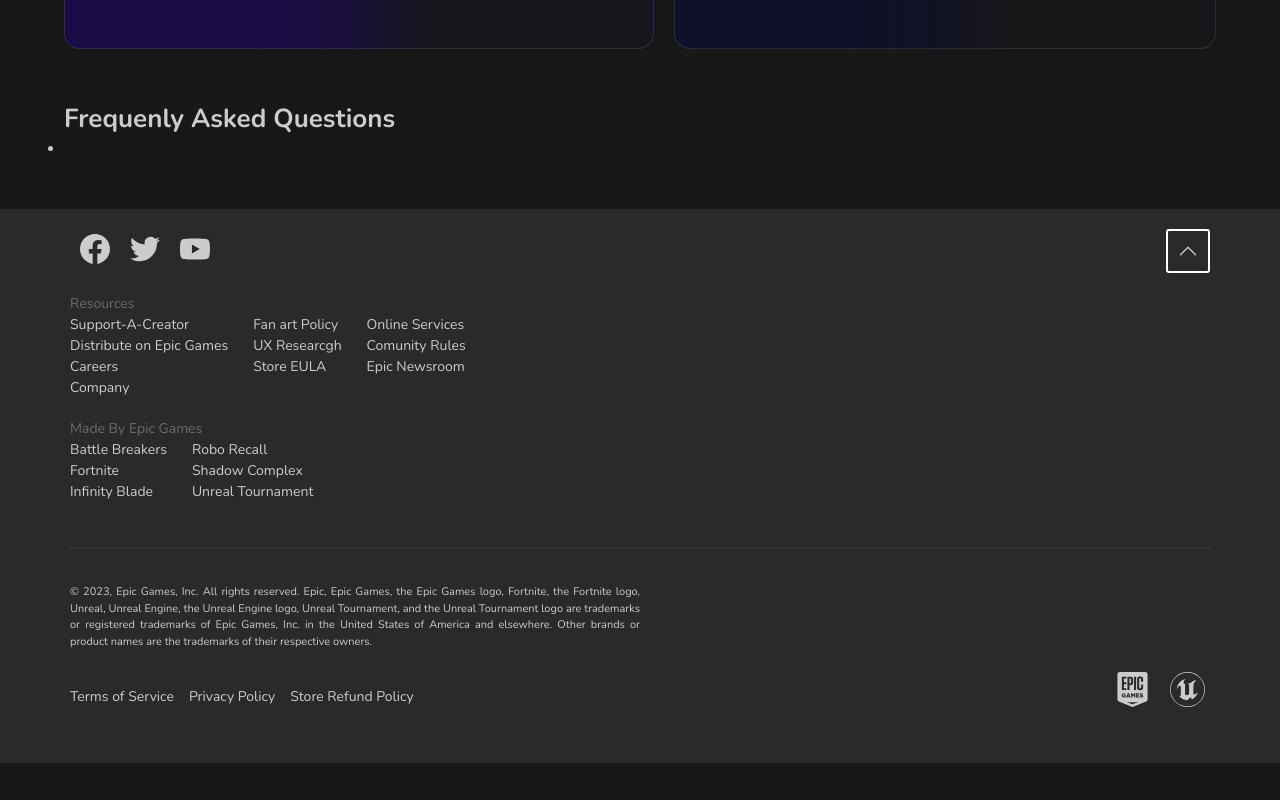
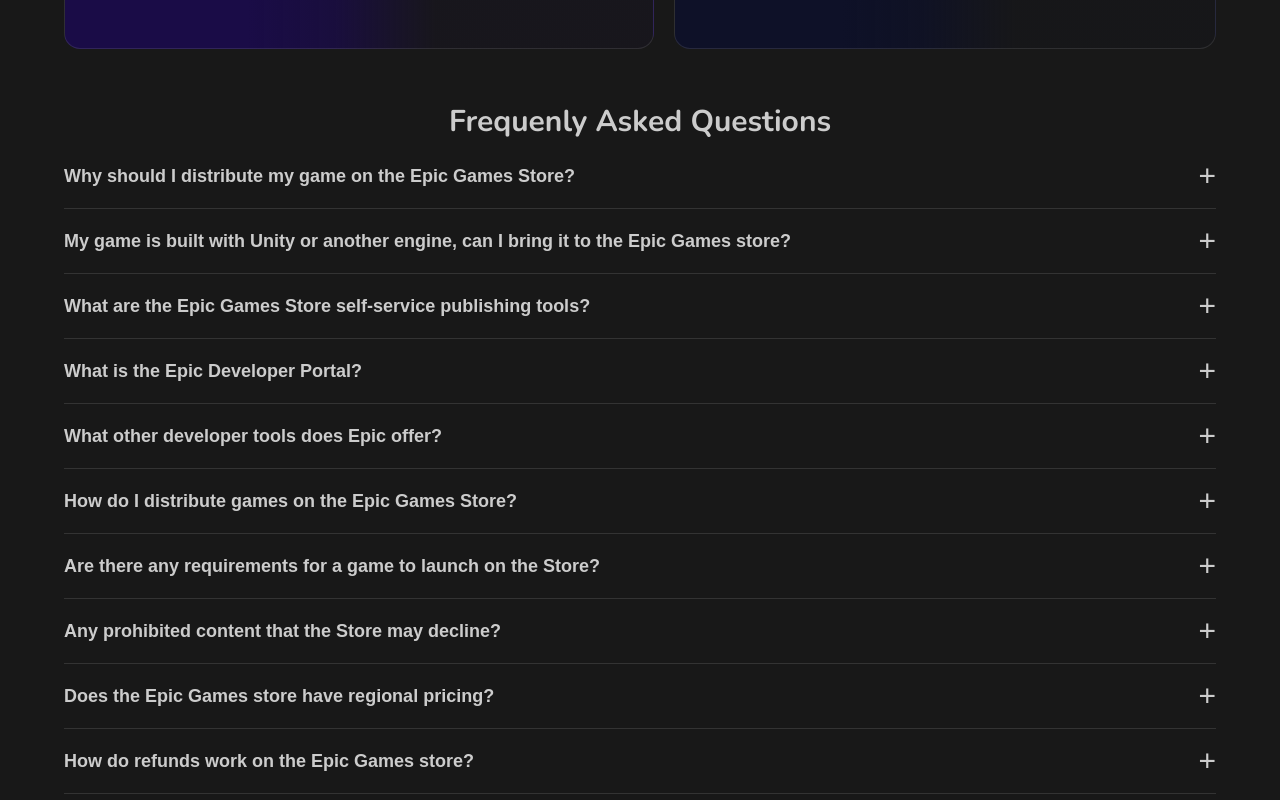
Before and after one commit to Slavo89/TheGamingRoom, a React (Vite) app: page /distribution in a window 1280 px wide. Shown: the part 2260-3060 px from the top of the page. Before the commit the page ends 3023 px from the top, so only its background shows below. Built offline with nearby package versions, Linux system fonts and the light colour scheme.

Commit message:
finished distribution page

```diff
--- a/src/components/Layout/Header.jsx
+++ b/src/components/Layout/Header.jsx
@@ -61,9 +61,10 @@
 						</li>
 						<li className={classes.listItem}>
 							<a
-								to="https://www.epicgames.com/help/"
+								href="https://www.epicgames.com/help/"
 								target="_blank"
-								onClick={closeAndNavigate}
+								rel="noreferrer"
+								// onClick={closeAndNavigate}
 								tabIndex="0"
 							>
 								Support
@@ -71,9 +72,10 @@
 						</li>
 						<li className={classes.listItem}>
 							<a
-								to="https://www.unrealengine.com/"
+								href="https://www.unrealengine.com/"
 								target="_blank"
-								onClick={closeAndNavigate}
+								rel="noreferrer"
+								// onClick={closeAndNavigate}
 								tabIndex="0"
 							>
 								Unreal Engine
--- a/src/pages/DistributionPage.jsx
+++ b/src/pages/DistributionPage.jsx
@@ -1,8 +1,217 @@
+import { useState } from 'react';
 import classes from './DistributionPage.module.scss';
 import useMediaQuery from './../hooks/use-MediaQuery';
 
 const DistributionPage = () => {
+	const unicodeArrow = '&#8599';
 	const is1024px = useMediaQuery('(width >= 1024px)');
+
+	const [activeItems, setActiveItems] = useState({});
+
+	const toggleActiveClassHandler = (itemId) => {
+		setActiveItems((prevState) => ({
+			...prevState,
+			[itemId]: !prevState[itemId],
+		}));
+	};
+
+	const questionItems = [
+		{
+			id: 1,
+			question: 'Why should I distribute my game on the Epic Games Store?',
+			answer: (
+				<p>
+					The Epic Games Store has a global audience of over 230M+ users, a
+					88%/12% revenue split and additional no-cost services to help bring
+					your game to market. For games built on Unreal Engine, engine royalty
+					fees are waived for in-store purchases using Epic`s payment processor.
+					In-app purchases and products using their own payment processor are
+					not exempt from engine royalties.
+				</p>
+			),
+		},
+		{
+			id: 2,
+			question:
+				'My game is built with Unity or another engine, can I bring it to the Epic Games store?',
+			answer: (
+				<p>
+					Yes, the Epic Games store is engine-agnostic. Epic is aiming to bring
+					great games to players, regardless of your engine choice.
+				</p>
+			),
+		},
+		{
+			id: 3,
+			question: 'What are the Epic Games Store self-service publishing tools?',
+			answer: (
+				<p>
+					They are a suite of tools within the Epic Developer Portal used by
+					developers to set up their game pages, pricing, offers, builds, and
+					updates on the Epic Games Store.
+				</p>
+			),
+		},
+		{
+			id: 4,
+			question: 'What is the Epic Developer Portal?',
+			answer: (
+				<p>
+					The Developer Portal is the central hub to distribute games on the
+					Epic Games Store and enhance games with Epic Online Services. The
+					Developer Portal is used to update product information, configure
+					back-end services, support players, and view game financial data,
+					usage reports, and other statistical data. Learn more by reading the{' '}
+					<a
+						href="https://dev.epicgames.com/docs/dev-portal"
+						target="_blank"
+						rel="noreferrer"
+					>
+						Developer Portal documentation.
+					</a>
+				</p>
+			),
+		},
+		{
+			id: 5,
+			question: 'What other developer tools does Epic offer?',
+			answer: (
+				<p>
+					Epic offers an ecosystem of tools, services, and communities to help
+					anyone create, power, and distribute software. With a single Epic
+					Games account, anyone can create with Unreal Engine, enhance with Epic
+					Online Services and Kids Web Services, and distribute PC games on the
+					Epic Games Store. Even more tools like Twinmotion, MetaHuman, Quixel,
+					and Capturing Reality bring your project to the next level. And the
+					Epic Developer Community is here to connect creators alike to share
+					and learn. Learn more about{' '}
+					<a
+						href="https://dev.epicgames.com/en-US/home"
+						target="_blank"
+						rel="noreferrer"
+					>
+						Epic`s ecosystem of tools, services, and communities.
+					</a>
+				</p>
+			),
+		},
+		{
+			id: 6,
+			question: 'How do I distribute games on the Epic Games Store?',
+			answer: (
+				<p>
+					Getting started is easy, just log in or create an account at{' '}
+					<a
+						href="https://dev.epicgames.com/portal/en-US/"
+						target="_blank"
+						rel="noreferrer"
+					>
+						dev.epicgames.com/portal
+					</a>
+					. From there the sign up wizard will help guide registration of your
+					company and the build of your first game. Be sure to have business
+					information (contact info and tax/payout information) on hand.
+					Important to note there is a recoupable $100 USD submission fee per
+					game which will need to paid before releasing on the store. Read our
+					<a
+						href="https://store.epicgames.com/en-US/news/epic-games-store-launches-self-publishing-tools-for-game-developers-and-publishers"
+						target="_blank"
+						rel="noreferrer"
+					>
+						announcement blog
+					</a>{' '}
+					for an overview of the self-publishing process.
+				</p>
+			),
+		},
+		{
+			id: 7,
+			question: 'Are there any requirements for a game to launch on the Store?',
+			answer: (
+				<p>
+					All products published on the Epic Games Store adhere to our content
+					guidelines. In addition, they must launch, run, and be consistent with
+					the product description presented to users via their Product Details
+					Page (PDP). Multiplayer games must support crossplay across all PC
+					stores. This is to make sure players who purchase a multiplayer game
+					on any store can easily connect with other players, regardless of
+					where the game was purchased. To achieve this, you can implement
+					crossplay yourself, use a third-party SDK, or use Epic Online Services
+					for free. Achievements - All games onboarded to the Epic Games Store
+					publishing tools after March 9, 2023 are required to enable Epic Games
+					Store achievements if the game has achievements on other PC stores.
+					This helps standardize the player experience regardless of where the
+					game was purchased. Visit the{' '}
+					<a
+						href="https://dev.epicgames.com/docs/epic-games-store/requirements-guidelines/distribution-requirements/requirements-overview"
+						target="_blank"
+						rel="noreferrer"
+					>
+						Epic Games Store Requirements documentation
+					</a>{' '}
+					for more information.
+				</p>
+			),
+		},
+		{
+			id: 8,
+			question: 'Any prohibited content that the Store may decline?',
+			answer: (
+				<p>
+					Products that contain prohibited content (hateful or discriminatory
+					content, pornography, and illegal content) are not eligible for
+					distribution on the Epic Games Store. Content that infringes on
+					intellectual property you do not own or have rights to use scams,
+					frauds, or deceptive practices, such as fake games or malware are also
+					prohibited. Published products receiving complaints about content that
+					does not meet the criteria may be subject to re-review and removal
+					from the Epic Games Store. Visit the{' '}
+					<a
+						href="https://dev.epicgames.com/docs/epic-games-store/requirements-guidelines/content-ratings"
+						target="_blank"
+						rel="noreferrer"
+					>
+						Epic Games Store Ratings & Content Guidelines documentation
+					</a>{' '}
+					for more information.
+				</p>
+			),
+		},
+		{
+			id: 9,
+			question: 'Does the Epic Games store have regional pricing?',
+			answer: (
+				<p>
+					Yes, we do support regional pricing. We also have a set of suggested
+					regional discounts based on local norms.
+				</p>
+			),
+		},
+		{
+			id: 10,
+			question: 'How do refunds work on the Epic Games store?',
+			answer: (
+				<p>
+					Games and products purchased through the Epic Games Store are
+					generally eligible for a refund. These products are marked
+					“refundable”. If a game or product is marked as `non-refundable`, then
+					it is not eligible for a refund. Products that include virtual
+					currency or other consumables are marked “non-refundable” and are not
+					eligible for refund. Also, most in-app purchases are non-refundable.
+					Epic cannot provide refunds for purchases made outside of the Epic
+					Games Store. Visit the{' '}
+					<a
+						href="https://www.epicgames.com/site/pl/store-refund-policy"
+						target="_blank"
+						rel="noreferrer"
+					>
+						Epic Games Store Refund Policy
+					</a>{' '}
+					for more information.
+				</p>
+			),
+		},
+	];
 
 	return (
 		<>
@@ -227,9 +436,24 @@
 			<section className={classes.faq}>
 				<h2 className={classes.title}>Frequenly Asked Questions</h2>
 				<ul className={classes.questionList}>
-          <li className={classes.questionItem}>
-            <div></div>
-          </li>
+					{questionItems.map((item) => (
+						<li
+							key={item.id}
+							className={classes.questionItem}
+						>
+							<button
+								className={`${classes.accordion} ${
+									activeItems[item.id] ? classes.active : ''
+								}`}
+								onClick={() => toggleActiveClassHandler(item.id)}
+							>
+								{item.question}
+							</button>
+							<div className={classes.panel}>
+								<p>{item.answer}</p>
+							</div>
+						</li>
+					))}
 				</ul>
 			</section>
 		</>
--- a/src/pages/DistributionPage.module.scss
+++ b/src/pages/DistributionPage.module.scss
@@ -195,10 +195,69 @@
 }
 
 .faq {
-    .title {
-        // text-align: center;
-        font-size: 2.6rem;
-    }
+	margin-bottom: 10rem;
+	a {
+		color: currentColor;
+		transition: color .3s;
+		text-decoration: none;
+		border-bottom: 1px solid currentColor;
+		&:hover {
+			color: white;
+			opacity: 1;
+		}
+		&::after {
+			content: '\2197';
+			margin-left: 3px;
+			font-size: 1.2rem;
+
+		}
+	}
+	.title {
+		font-size: 3rem;
+		text-align: center;
+	}
+	.questionItem {
+		list-style: none;
+		border-bottom: 1px solid var(--border-color);
+		padding: 1.5rem 0;
+		.accordion {
+			width: 100%;
+			display: flex;
+			justify-content: space-between;
+			align-items: center;
+			gap: 1rem;
+			text-align: left;
+			background-color: inherit;
+			font-size: 1.8rem;
+			font-weight: 700;
+			color: currentColor;
+			border: none;
+			cursor: pointer;
+			transition: all 0.4s;
+			&::after {
+				content: '\0002B'; /* Unicode character for "plus" sign (+) */
+				font-size: 3rem;
+				font-weight: 500;
+			}
+			&:hover {
+				color: var(--blue-color);
+			}
+		}
+
+		.active:after {
+			content: '\02212'; /* Unicode character for "plus" sign (-) */
+		}
+
+		.panel {
+			padding: 1.5rem 0;
+			opacity: 0.6;
+			display: none;
+		}
+
+		.accordion.active + .panel {
+			display: block;
+		}
+	}
 }
 
 @media (width >=768px) {
@@ -236,8 +295,8 @@
 				}
 			}
 		}
-        .servicesCards {
-            flex-direction: row;
-        }
+		.servicesCards {
+			flex-direction: row;
+		}
 	}
 }
```
